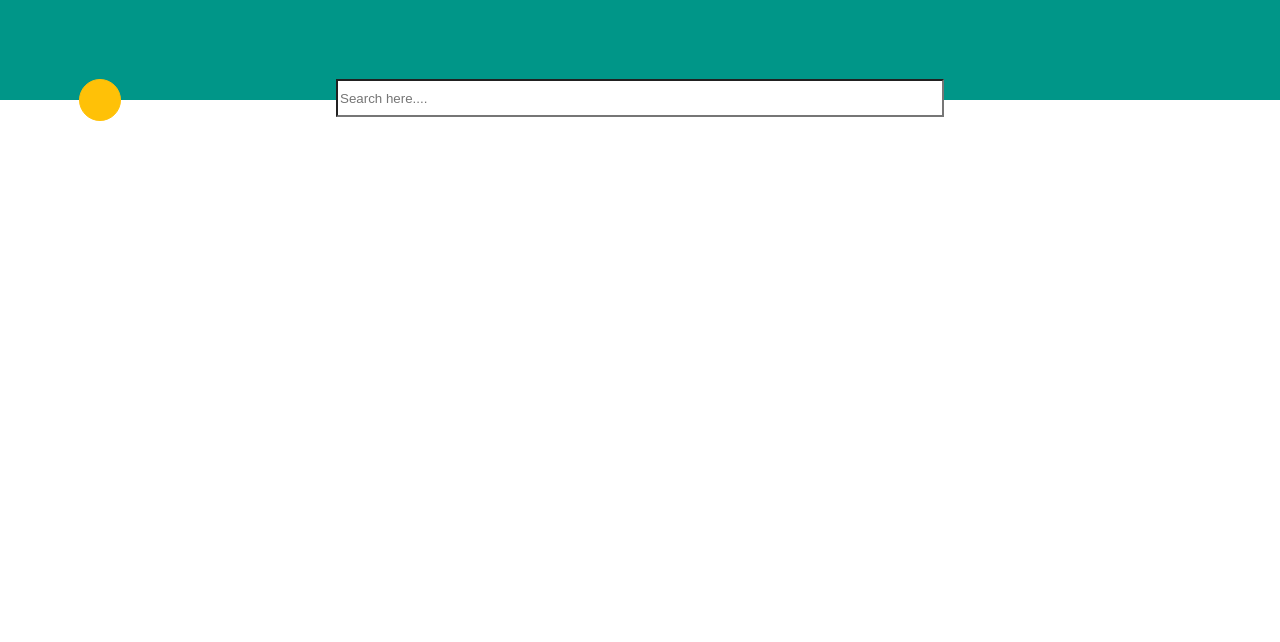
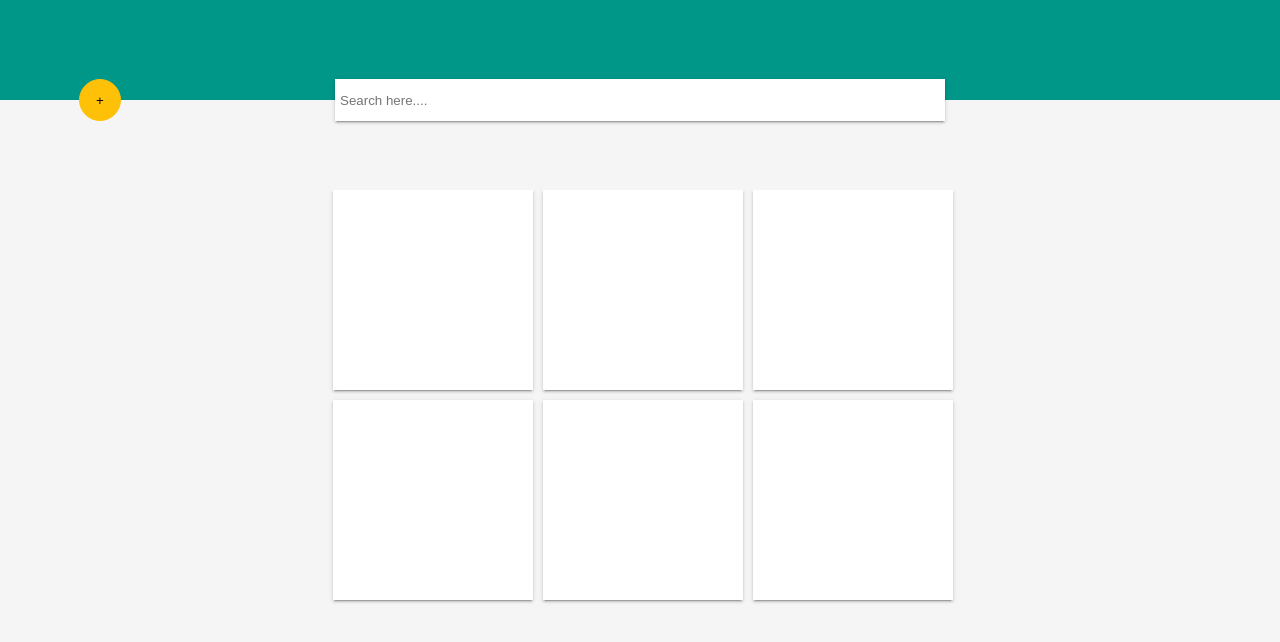
Before and after one commit to ayush-sethi/practise-html-css, a plain HTML site: page index.html in a window 1280 px wide. Drawn offline with Linux system fonts and the light colour scheme.

Commit message:
Completed static layout

```diff
--- a/index.html
+++ b/index.html
@@ -13,13 +13,11 @@
         </div>
         <div class="action-btn-search-container">
             <button class="circle-div">
-
+                +
             </button>
-
-
         </div>
-        <input  class="search-box" type="text" name="" placeholder="Search here...." value="">
-        <div class="notebooks-cards-container">
+        <input class="search-box" type="text" name="" placeholder="Search here...." value="">
+        <div class="clearfix notebooks-cards-container">
             <div class="notebook-card">
 
             </div>
@@ -36,7 +34,6 @@
 
             </div>
             <div class="notebook-card">
-
             </div>
         </div>
 
--- a/styles/styles.css
+++ b/styles/styles.css
@@ -34,27 +34,33 @@
 
 body {
   margin: 0px;
+  background: whitesmoke;
 }
 
 .header {
   width: 100%;
   height: 100px;
 }
-.action-btn-search-container{
+
+.action-btn-search-container {
   position: absolute;
   top: 79px;
   left: 79px;
 }
-.action-btn-search-container > button{
+
+.action-btn-search-container>button {
   width: 42px;
   height: 42px;
   background: #ffc107;
 }
-.circle-div{
+
+.circle-div {
   border-radius: 50%;
-  border:1px solid #ffc107;
+  border: 1px solid #ffc107;
 }
-.search-box{
+
+.search-box {
+  padding: 5px;
   position: absolute;
   height: 32px;
   width: 600px;
@@ -62,4 +68,52 @@ body {
   left: 50%;
   transform: translateX(-50%);
   top: 79px;
+  border: 0;
+  box-shadow: 0 2px 2px 0 rgba(0, 0, 0, 0.14), 0 3px 1px -2px rgba(0, 0, 0, 0.2), 0 1px 5px 0 rgba(0, 0, 0, 0.12);
 }
+
+.notebooks-cards-container {
+  margin: 0 auto;
+  margin-top: 90px;
+  background: inherit;
+  width: 635px;
+  height: auto;
+}
+
+.notebook-card {
+  width: 200px;
+  background: white;
+  height: 200px;
+  float: left;
+  margin-bottom: 10px;
+  margin-left: 10px;
+  box-shadow: 0 2px 2px 0 rgba(0, 0, 0, 0.14), 0 3px 1px -2px rgba(0, 0, 0, 0.2), 0 1px 5px 0 rgba(0, 0, 0, 0.12);
+}
+
+
+/* hacks*/
+
+.clearfix:after {
+  content: ".";
+  display: block;
+  clear: both;
+  visibility: hidden;
+  line-height: 0;
+  height: 0;
+}
+
+.clearfix {
+  overflow: hidden;
+  /* Clearfix! */
+  zoom: 1;
+  display: block;
+}
+
+html[xmlns] .clearfix {
+  display: block;
+}
+
+* html .clearfix {
+  height: 1%;
+  overflow: visible;
+}
```
